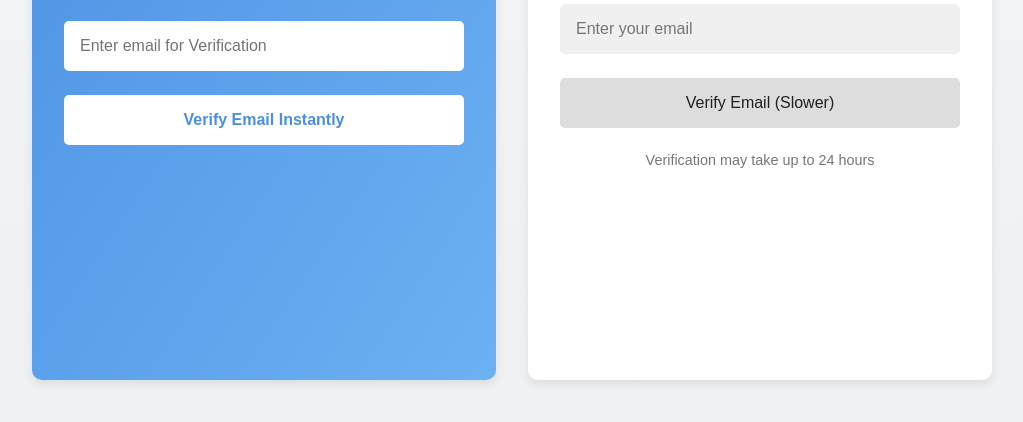
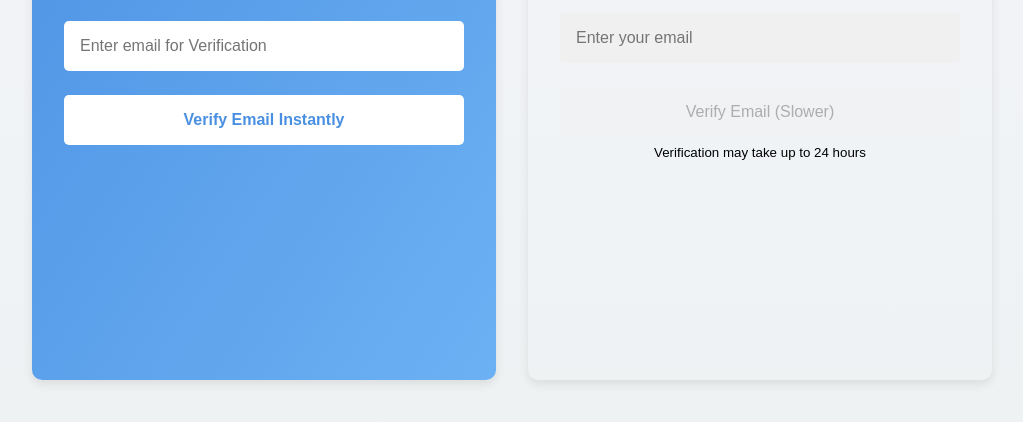
Before and after one commit to arshtyagi/urbanstarteyrb, a plain HTML site: page index.html in a window 1280 px wide. Shown: the part 372-794 px from the top of the page, without its empty margins (128-1151 px from the left). Drawn offline with Linux system fonts and the light colour scheme.

Commit message:
Update styles.css

```diff
--- a/styles.css
+++ b/styles.css
@@ -41,11 +41,6 @@ body {
 .fast {
   background: linear-gradient(to bottom right, #4a90e2, #6cb1f3);
   color: white;
-}
-
-.standard {
-  background-color: white;
-  color: black;
 }
 
 /* Text and input styling */
@@ -109,26 +104,21 @@ body {
   background-color: #dceeff;
 }
 
-/* Standard button styling */
-.standard button {
-  background-color: #ddd;
-  color: #212020;
-  cursor: not-allowed;
-}
-
-small {
-  display: block;
-  margin-top: 1rem;
-  font-size: 0.9rem;
-  color: #777;
-}
-
 /* Result styling */
 #fast-result p {
   font-size: 1rem;
-  color: rgb(33, 32, 32);  /* Set result text color to black */
   font-weight: bold;
   margin-top: 1rem;
+}
+
+/* Valid email result styling */
+#fast-result.valid p {
+  color: green;  /* Set result text color to green for valid email */
+}
+
+/* Invalid email result styling */
+#fast-result.invalid p {
+  color: red;  /* Set result text color to red for invalid email */
 }
 
 /* Optional: add a loading spinner to enhance the processing message */
@@ -137,6 +127,7 @@ small {
   animation: loading 1.5s infinite steps(5, end);
 }
 
+/* Loading animation keyframes */
 @keyframes loading {
   0% {
     content: '.';
```
